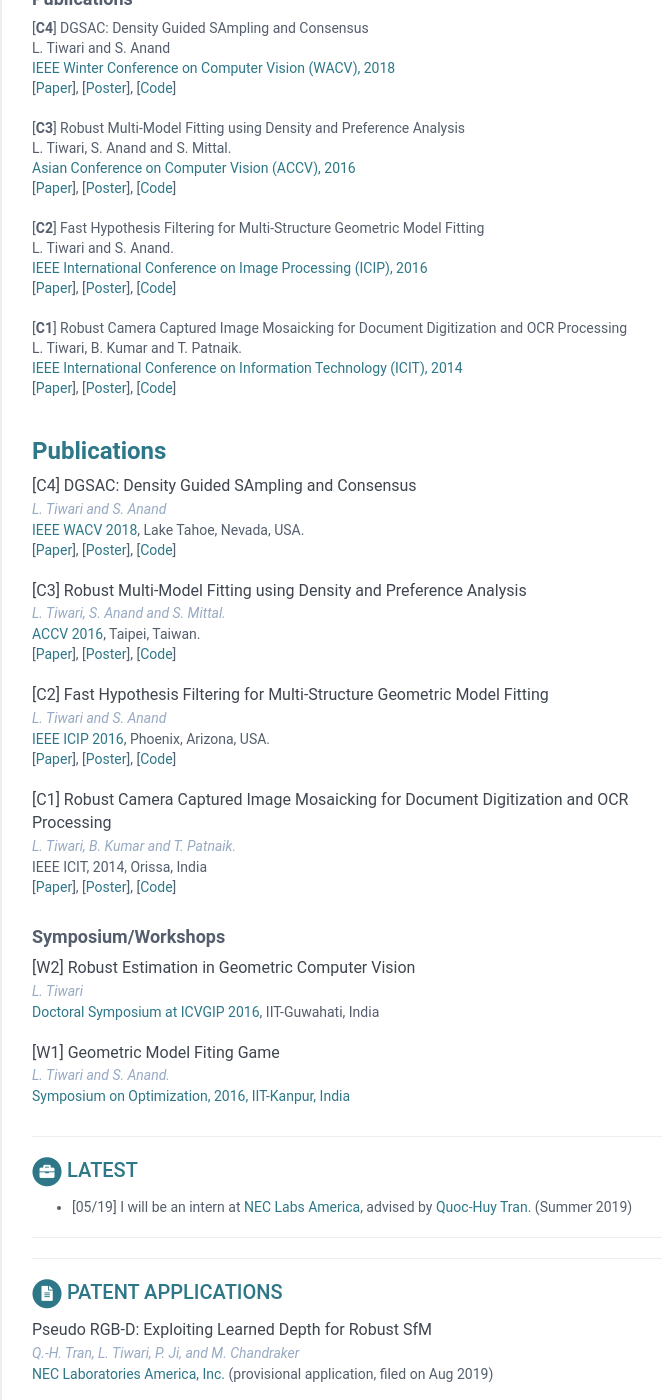
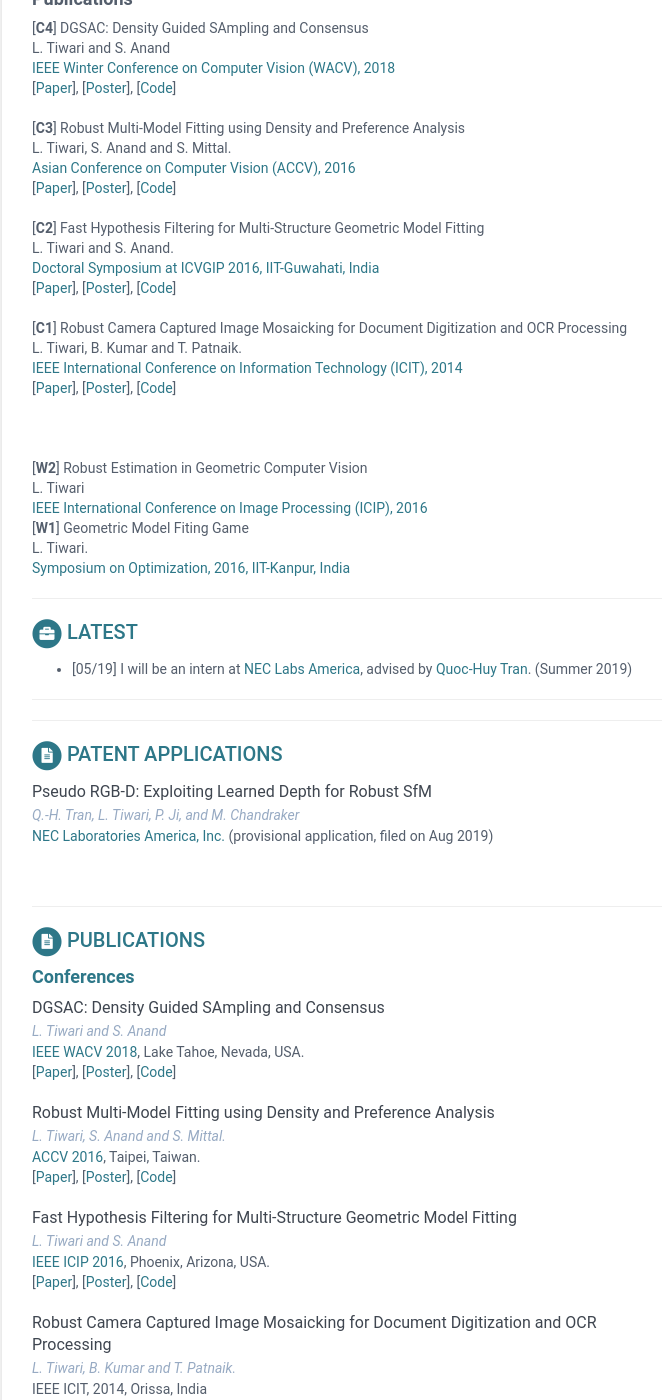
Before and after one commit to lokender/lokender.github.io, a Jekyll site: the page built from index.html, in a window 1280 px wide and 1400 px high, scrolled down 774 px. Shown: the whole window, without its empty margins (288-950 px from the left). Built offline with Jekyll 4.4.1, drawn with Linux system fonts in a browser that asks for light colours.

Commit message:
Update aboutme.html
u

```diff
--- a/_includes/aboutme.html
+++ b/_includes/aboutme.html
@@ -42,52 +42,23 @@ L. Tiwari, S. Anand and S. Mittal. </br>
 
 [<b>C2</b>] Fast Hypothesis Filtering for Multi-Structure Geometric Model Fitting </br>
 L. Tiwari and S. Anand. </br>
-<a href="http://www.2016.ieeeicip.org/ICIP%202016/www2.securecms.com/ICIP2016/default.html/">IEEE International Conference on Image Processing (ICIP), 2016</a></br>
+<a href="http://www.2016.ieeeicip.org/ICIP%202016/www2.securecms.com/ICIP2016/default.html/">Doctoral Symposium at ICVGIP 2016, IIT-Guwahati, India</a></br>
 [<a href="https://doi.org/10.1109/ICIP.2016.7533056">Paper</a>], [<a href="">Poster</a>], [<a href="">Code</a>] </br> </br>
 
 [<b>C1</b>] Robust Camera Captured Image Mosaicking for Document Digitization and OCR Processing </br>
 L. Tiwari, B. Kumar and T. Patnaik. </br>
 <a href="">IEEE International Conference on Information Technology (ICIT), 2014</a></br>
-[<a href="https://doi.org/10.1109/ICIP.2016.7533056">Paper</a>], [<a href="">Poster</a>], [<a href="">Code</a>] </br> </br>
+[<a href="https://doi.org/10.1109/ICIP.2016.7533056">Paper</a>], [<a href="">Poster</a>], [<a href="">Code</a>] </br> </br>  </br> </br>
 
 
-<h3 id="recent-research"><a href=""><strong>Publications</strong></a></h3>
-  <div class="item">
-    <div class="publication-title">[C4] DGSAC: Density Guided SAmpling and Consensus</div>
-    <div class="publication-authors">L. Tiwari and S. Anand</div>
-    <div class="publication-conference"><a href="http://wacv18.uccs.us/">IEEE WACV 2018</a>, Lake Tahoe, Nevada, USA.</div>
-    [<a href="">Paper</a>], [<a href="">Poster</a>], [<a href="">Code</a>] </br></br>
+[<b>W2</b>] Robust Estimation in Geometric Computer Vision</br>
+L. Tiwari </br>
+<a href="http://www.iitg.ac.in/icvgip2016/BestPaperAwards.php">IEEE International Conference on Image Processing (ICIP), 2016</a></br>
 
+[<b>W1</b>]  Geometric Model Fiting Game </br>
+L. Tiwari. </br>
+<a href="">Symposium on Optimization, 2016, IIT-Kanpur, India</a></br>
 
-    <div class="publication-title">[C3] Robust Multi-Model Fitting using Density and Preference Analysis</div>
-    <div class="publication-authors">L. Tiwari, S. Anand and S. Mittal.</div>
-    <div class="publication-conference"><a href="http://www.accv2016.org/">ACCV 2016</a>, Taipei, Taiwan.</div>
-    [<a href="https://doi.org/10.1007/978-3-319-54190-7_19">Paper</a>], [<a href="dpa_poster.pdf">Poster</a>], [<a href="">Code</a>] </br></br>
-
-    <div class="publication-title">[C2] Fast Hypothesis Filtering for Multi-Structure Geometric Model Fitting</div>
-    <div class="publication-authors">L. Tiwari and S. Anand</div>
-    <div class="publication-conference"><a href="http://www.2016.ieeeicip.org/ICIP%202016/www2.securecms.com/ICIP2016/default.html">IEEE ICIP 2016</a>, Phoenix, Arizona, USA.</div>
-  [<a href="https://doi.org/10.1109/ICIP.2016.7533056">Paper</a>], [<a href="fhf_poster.pdf">Poster</a>], [<a href="">Code</a>]
-
- </br></br>
-
-    <div class="publication-title">[C1] Robust Camera Captured Image Mosaicking for Document Digitization and OCR Processing</div>
-    <div class="publication-authors">L. Tiwari, B. Kumar and T. Patnaik.</div>
-    <div class="publication-conference">IEEE ICIT, 2014, Orissa, India</div>
- [<a href="">Paper</a>], [<a href="">Poster</a>], [<a href="">Code</a>]
-
-
-  </div><!--//item-->
-
-<h4 id="recent-research">Symposium/Workshops</h4>
-  <div class="item">
-    <div class="publication-title">[W2] Robust Estimation in Geometric Computer Vision</div>
-    <div class="publication-authors">L. Tiwari</div>
-    <div class="publication-conference"><a href="http://www.iitg.ac.in/icvgip2016/BestPaperAwards.php">Doctoral Symposium at ICVGIP 2016</a>, IIT-Guwahati, India</div> </br>
-   <div class="publication-title">[W1] Geometric Model Fiting Game</div>
-    <div class="publication-authors">L. Tiwari and S. Anand.</div>
-    <div class="publication-conference"><a href="http://www.iitg.ac.in/icvgip2016/BestPaperAwards.php">Symposium on Optimization, 2016, IIT-Kanpur, India</a></div>
-</div><!--//item-->
 
 
 <hr>
```
